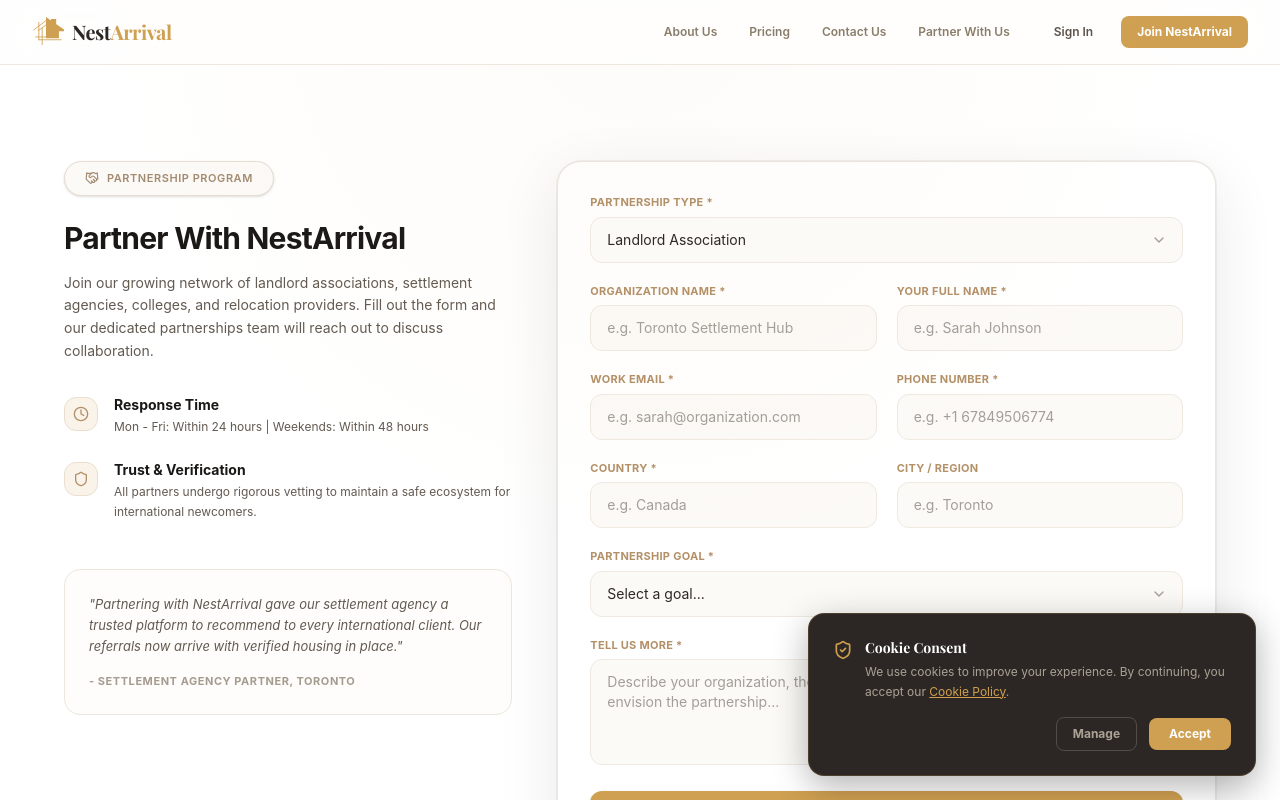
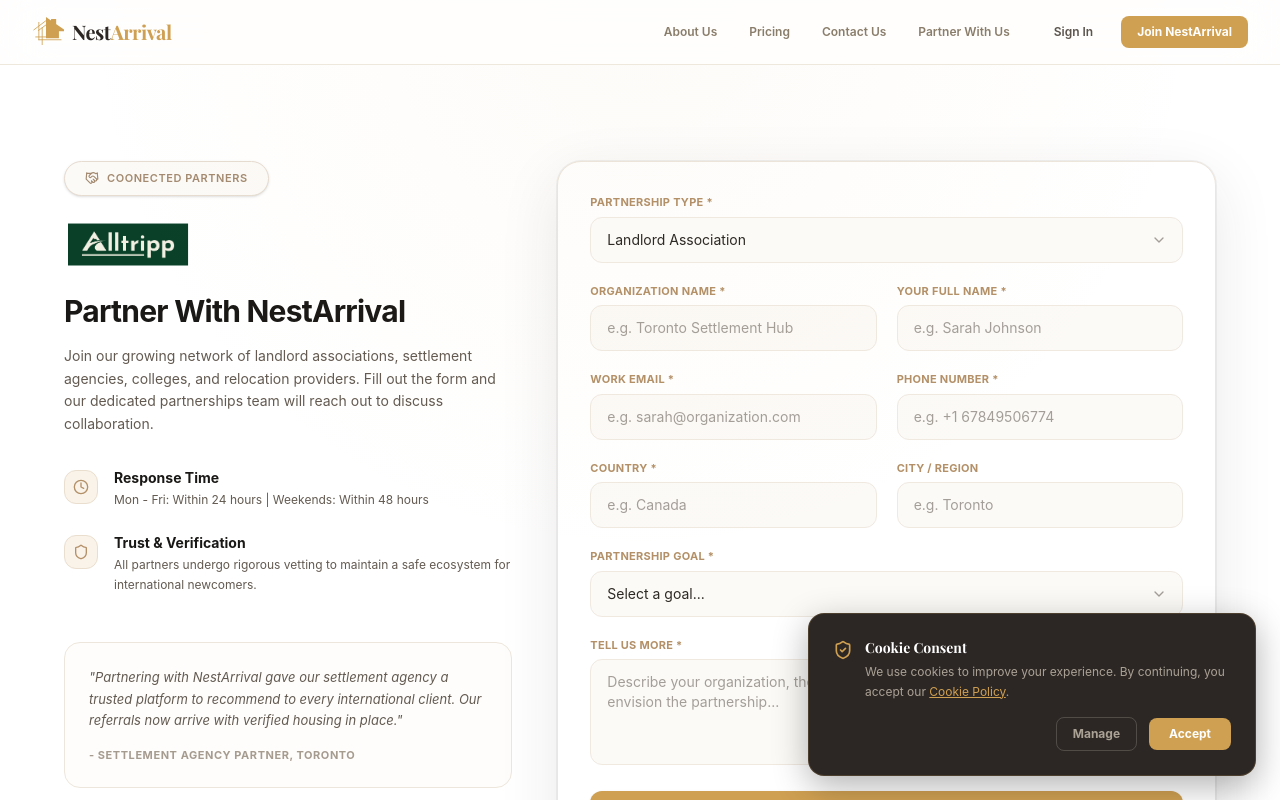
Before and after one commit to Meetpidev/NextArrival-frontend, a Next.js app in the folder frontend/: page /partner-with-us in a window 1280 px wide. Shown: the top 800 px of the page. Built offline with nearby package versions, Linux system fonts and the light colour scheme; no server answers.

Commit message:
added partner logo

```diff
--- a/frontend/src/views/auth/LoginView.tsx
+++ b/frontend/src/views/auth/LoginView.tsx
@@ -236,7 +236,7 @@
           </div>
         </div>
 
-        <div className="lg:hidden px-5 pt-6">
+        <div className="hidden lg:hidden px-5 pt-6">
           <div className="relative overflow-hidden rounded-[2rem] border border-[#eae1d3] bg-[#fdfbf7] shadow-[0_16px_40px_rgba(44,39,36,0.08)] aspect-[16/11]">
             <Image src="/images/authimg.png" alt="Relocation Housing" fill sizes="100vw" className="object-cover" />
             <div className="absolute inset-0 bg-gradient-to-t from-[#2c2724]/35 via-transparent to-transparent" />
--- a/frontend/src/views/auth/SignupView.tsx
+++ b/frontend/src/views/auth/SignupView.tsx
@@ -203,7 +203,7 @@
             <motion.p initial={{ opacity: 0 }} animate={{ opacity: 1 }} transition={{ duration: 0.8, delay: 0.2 }} className="text-lg font-medium text-[#5c544d] max-w-lg leading-relaxed">Whether you are an incoming tenant or a verified property owner, join the network that guarantees safety, compliance, and refund-backed confidence.</motion.p>
           </div>
         </div>
-        <div className="lg:hidden px-5 pt-6">
+        <div className="hidden lg:hidden px-5 pt-6">
           <div className="relative overflow-hidden rounded-[2rem] border border-[#eae1d3] bg-[#fdfbf7] shadow-[0_16px_40px_rgba(44,39,36,0.08)] aspect-[16/11]">
             <Image src="/images/authimg.png" alt="Relocation Housing" fill sizes="100vw" className="object-cover" />
             <div className="absolute inset-0 bg-gradient-to-t from-[#2c2724]/35 via-transparent to-transparent" />
--- a/frontend/src/views/partnerWithUs/PartnerWithUsView.tsx
+++ b/frontend/src/views/partnerWithUs/PartnerWithUsView.tsx
@@ -12,6 +12,7 @@
   Send,
 } from "lucide-react";
 import { motion } from "framer-motion";
+
 
 type FieldErrors = Partial<Record<
   | "partnershipType"
@@ -249,7 +250,14 @@
           <div>
             <div className="inline-flex items-center gap-2 border border-[#E6DCD0] rounded-full px-5 py-2 text-[11px] font-semibold tracking-wider text-[#A38A70] uppercase mb-6 shadow-sm bg-[#FCFAF7]">
               <Handshake className="w-3.5 h-3.5" />
-              Partnership Program
+              Coonected Partners
+            </div>
+            <div>
+              <img
+                src="/images/Alltrip.png"
+                alt="AllTrip Partner Logo"
+                className="w-32 h-auto mb-6"
+              />
             </div>
             <h1 className="text-3xl font-bold tracking-tight text-[#1A1816] mb-4">
               Partner With NestArrival
```
Also changed, not shown: frontend/public/images/Alltrip.png (added).
